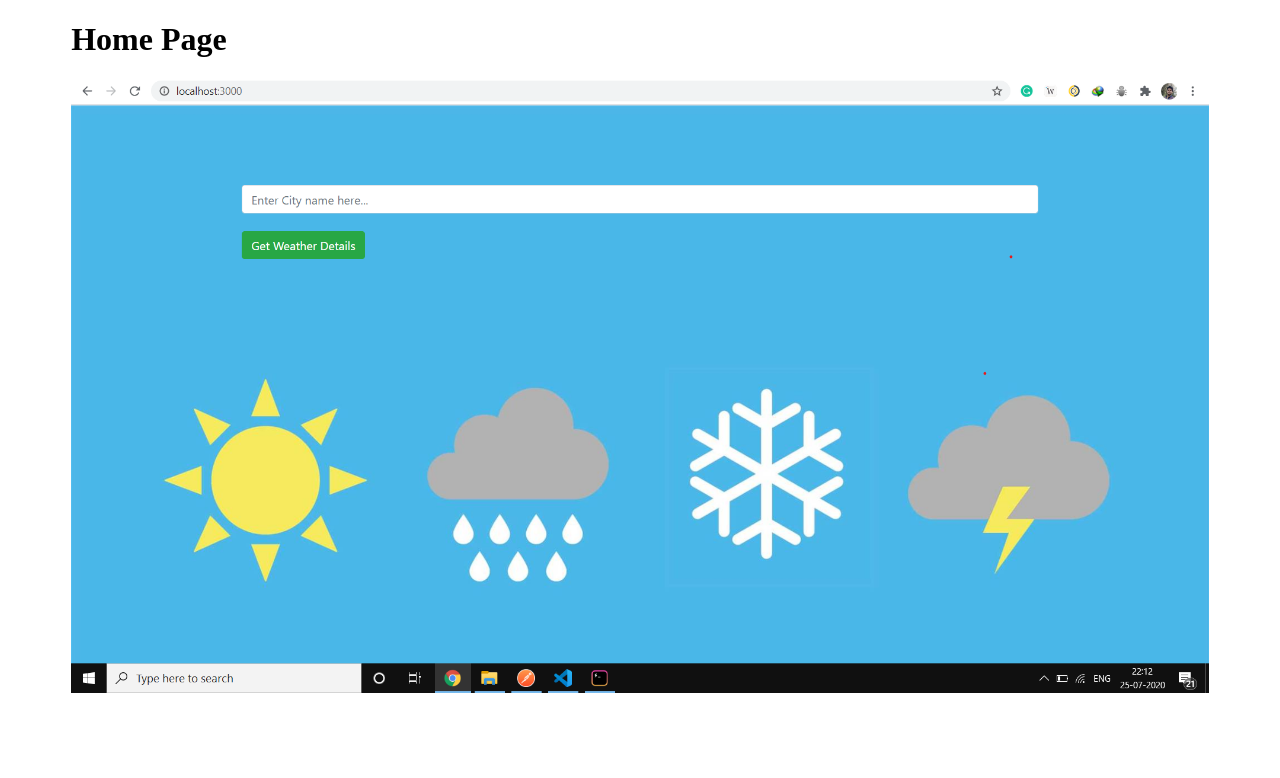
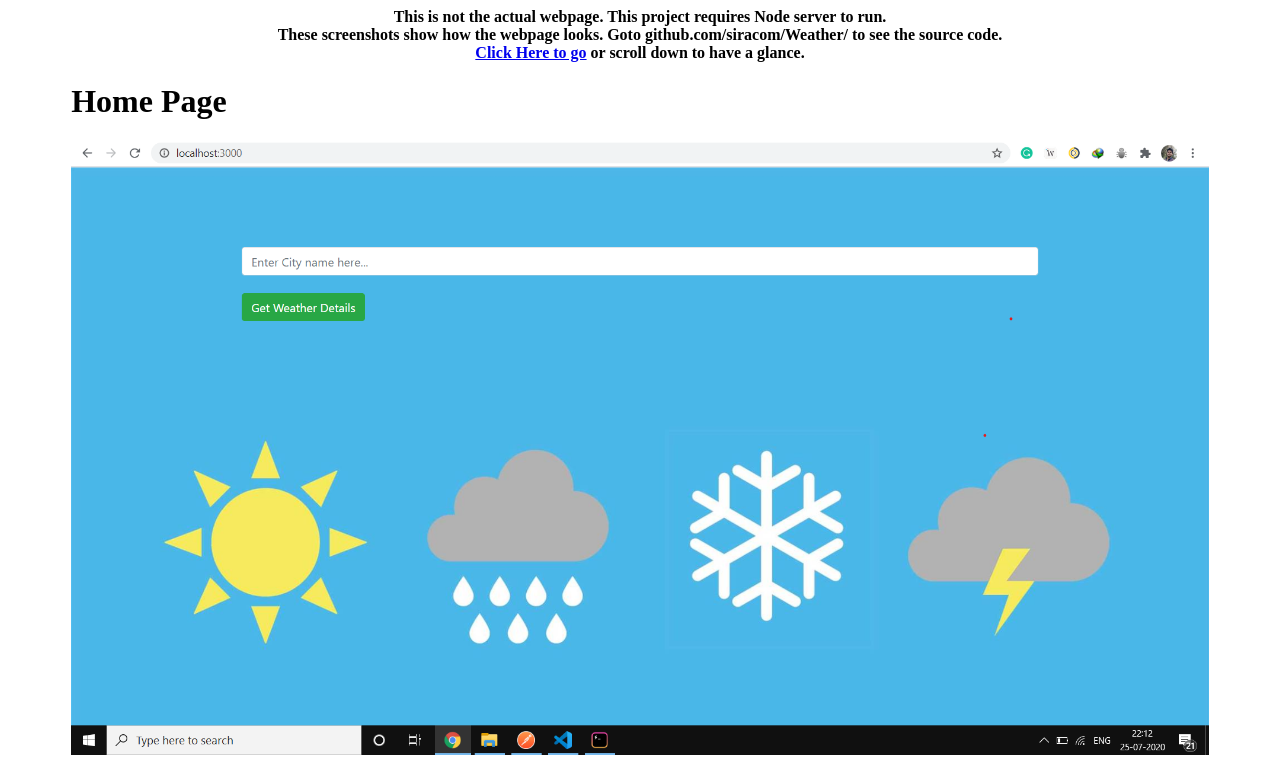
Before and after one commit to siracom/Weather, a website: page index.html in a window 1280 px wide. Shown: the top 778 px of the page. Drawn offline with Linux system fonts and the light colour scheme.

Commit message:
Update index.html

```diff
--- a/index.html
+++ b/index.html
@@ -17,6 +17,7 @@
   </style>
 </head>
 <body>
+  <strong>This is not the actual webpage. This project requires Node server to run. <br>These screenshots show how the webpage looks. Goto github.com/siracom/Weather/ to see the source code.<br><a href="https://github.com/siracom/Weather">Click Here to go</a> or scroll down to have a glance.</strong>
   <h1>Home Page</h1>
   <img src="Snaps/1. DataEntryPage.png" class="image" alt="cannot load image">
   <h1>Enter City Name</h1>
```
